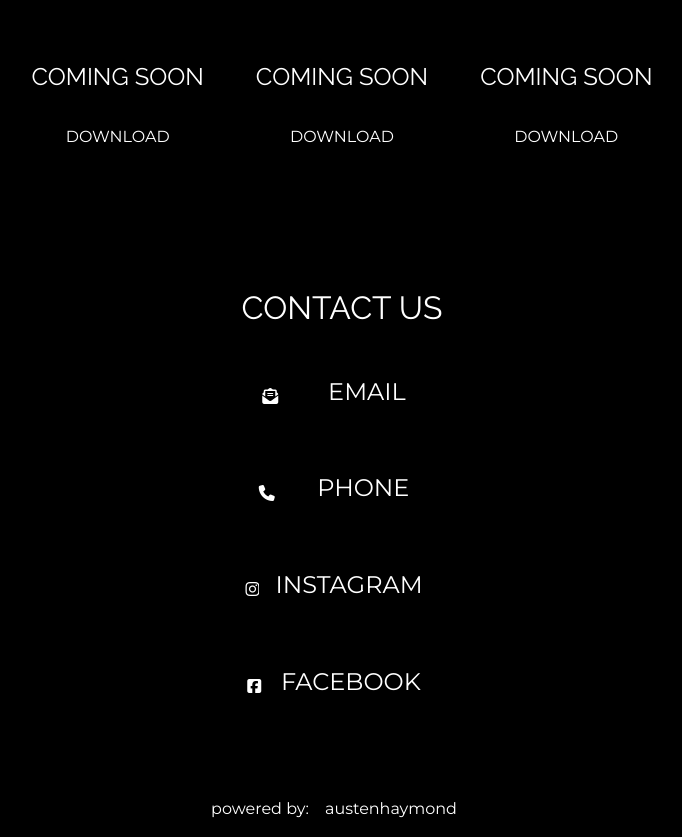
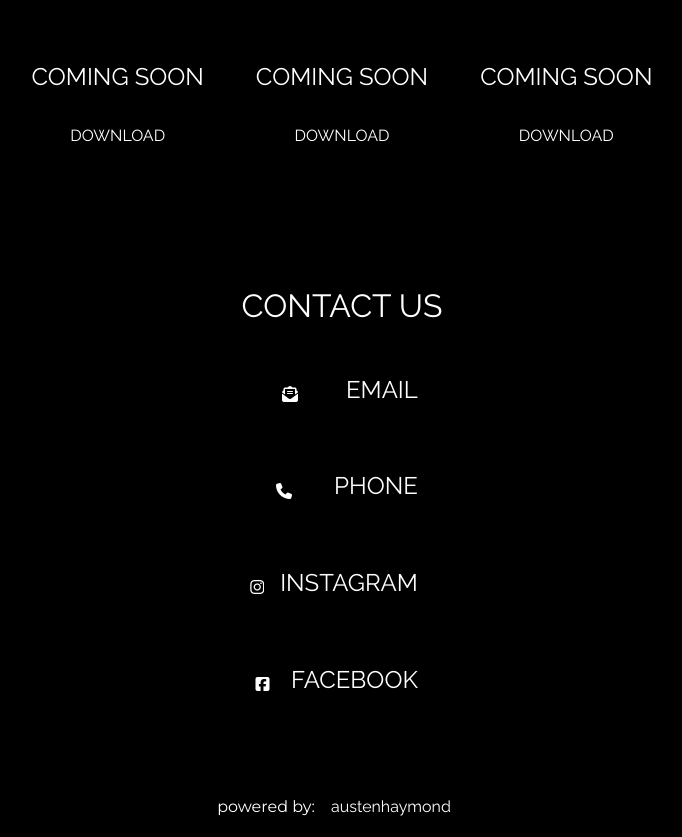
Before and after one commit to aus10haymond/nunya, a React (Create React App) app in the folder client/: page / in a window 1280 px wide. Shown: the part 2520-3357 px from the top of the page, without its empty margins (298-980 px from the left). Built offline with nearby package versions, Linux system fonts and the light colour scheme.

Commit message:
fixed broken links and css errors for printables and contact links

```diff
--- a/client/src/assets/styles/home.css
+++ b/client/src/assets/styles/home.css
@@ -588,3 +588,14 @@ i {
       padding: 20px;
       margin: auto;
   }
+
+  a {
+    color: inherit;
+    background-color: inherit;
+    font-family: "Raleway";
+    }
+
+  a:hover {
+    color: inherit;
+    background-color: inherit;
+  }
--- a/client/src/pages/components/printables.js
+++ b/client/src/pages/components/printables.js
@@ -14,7 +14,7 @@ function Printables() {
                     <br />
                     <h4 className="card-title text-center" id="cardtitle">COMING SOON</h4>
                     <div className="card-body" id="cardbody">
-                        <button className="contact contactcontent" href={download1} target="blank">DOWNLOAD</button>
+                        <a className="contact contactcontent" href={download1} target="blank">DOWNLOAD</a>
                     </div>
                 </div>
                 <br />
@@ -24,7 +24,7 @@ function Printables() {
                     <br />
                     <h4 className="card-title text-center" id="cardtitle">COMING SOON</h4>
                     <div className="card-body" id="cardbody">
-                        <button className="contact contactcontent" href={download2} target="blank">DOWNLOAD</button>
+                        <a className="contact contactcontent" href={download2} target="blank">DOWNLOAD</a>
                     </div>
                 </div>
                 <br />
@@ -34,7 +34,7 @@ function Printables() {
                     <br />
                     <h4 className="card-title text-center" id="cardtitle">COMING SOON</h4>
                     <div className="card-body" id="cardbody">
-                        <button className="contact contactcontent" href={download3} target="blank">DOWNLOAD</button>
+                        <a className="contact contactcontent" href={download3} target="blank">DOWNLOAD</a>
                     </div>
                 </div>
                 <br />
--- a/client/src/pages/contact.js
+++ b/client/src/pages/contact.js
@@ -14,36 +14,36 @@ function Contact() {
                     <div id="contactcontent" className="col-sm-12">
                         <nav id="contact" className="navbar justify-content-center">
                             <i id="contactlink" class="fas fa-envelope-open-text"></i>
-                            <button id="contactlink" className="nav-item nav-link active" href="mailto:nxtlvldgtl@gmail.com?Subject=NXT LVL" target="_top">
+                            <a id="contactlink" className="nav-item nav-link active" href="mailto:nxtlvldgtl@gmail.com?Subject=NXT LVL" target="_top">
                                 <h4>EMAIL</h4>
-                            </button>
+                            </a>
                         </nav>
                     </div>
                     <br />
                     <div id="contactcontent" className="col-sm-12">
                         <nav id="contact" className="navbar justify-content-center">
                             <i id="contactlink" class="fas fa-phone"></i>
-                            <button id="contactlink" className="nav-item nav-link active" href="tel:602-301-2522">
+                            <a id="contactlink" className="nav-item nav-link active" href="tel:602-301-2522">
                                 <h4>PHONE</h4>
-                            </button>
+                            </a>
                         </nav>
                     </div>
                     <br />
                     <div id="contactcontent" className="col-sm-12">
                         <nav id="contact" className="navbar justify-content-center">
                             <i id="contactlink" class="fab fa-instagram"></i>
-                            <button id="contactlink" className="nav-item nav-link active" href="http://instagram.com/_u/nxtlvldgtl/" target="_blank" rel="noopener noreferrer">
+                            <a id="contactlink" className="nav-item nav-link active" href="http://instagram.com/_u/nxtlvldgtl/" target="_blank" rel="noopener noreferrer">
                                 <h4>INSTAGRAM</h4>
-                            </button>
+                            </a>
                         </nav>
                     </div>
                     <br />
                     <div id="contactcontent" className="col-sm-12">
                         <nav id="contact" className="navbar justify-content-center">
                             <i id="contactlink" class="fab fa-facebook-square"></i>
-                            <button id="contactlink" className="nav-item nav-link active" href="https://www.facebook.com/nxtlvldgtl/" target="_blank" rel="noopener noreferrer">
+                            <a id="contactlink" className="nav-item nav-link active" href="https://www.facebook.com/nxtlvldgtl/" target="_blank" rel="noopener noreferrer">
                                 <h4>FACEBOOK</h4>
-                            </button>
+                            </a>
                         </nav>
                     </div>
                     <br />
```
